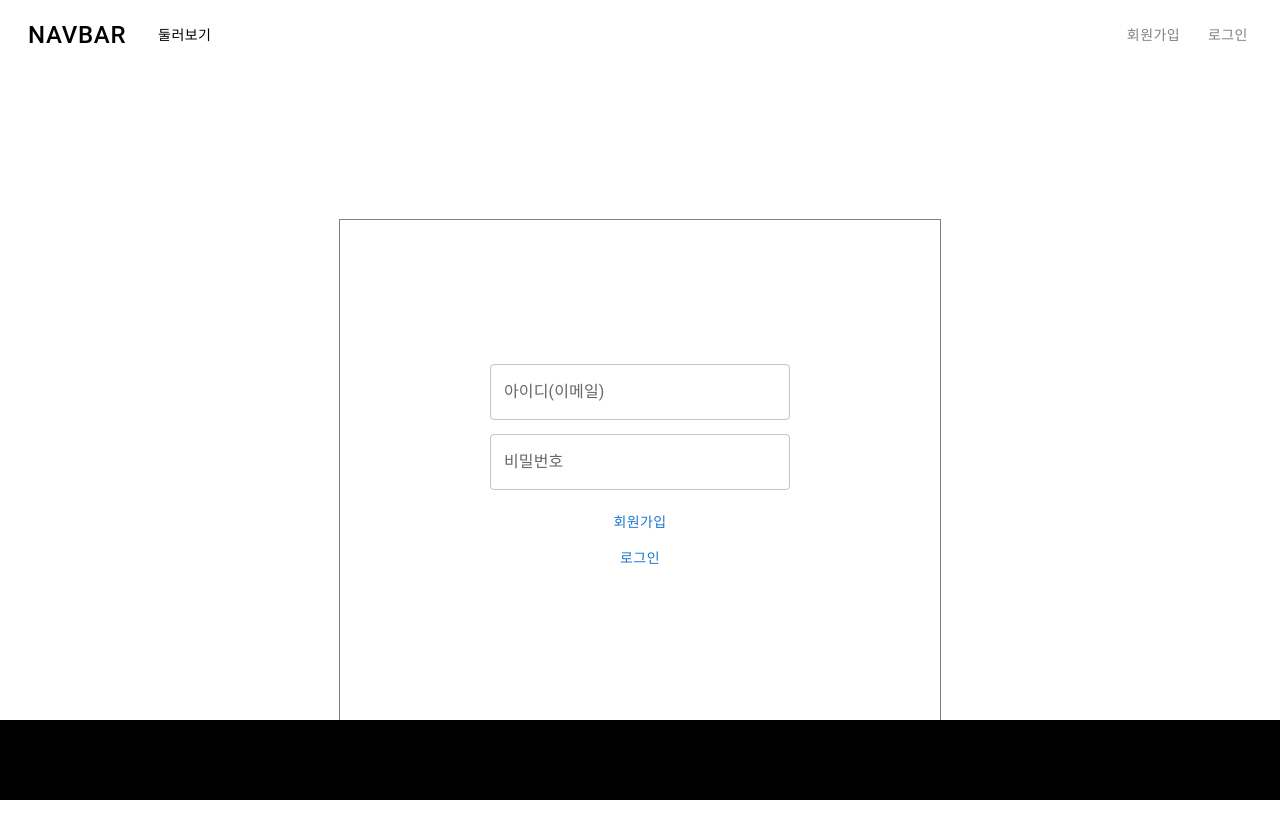
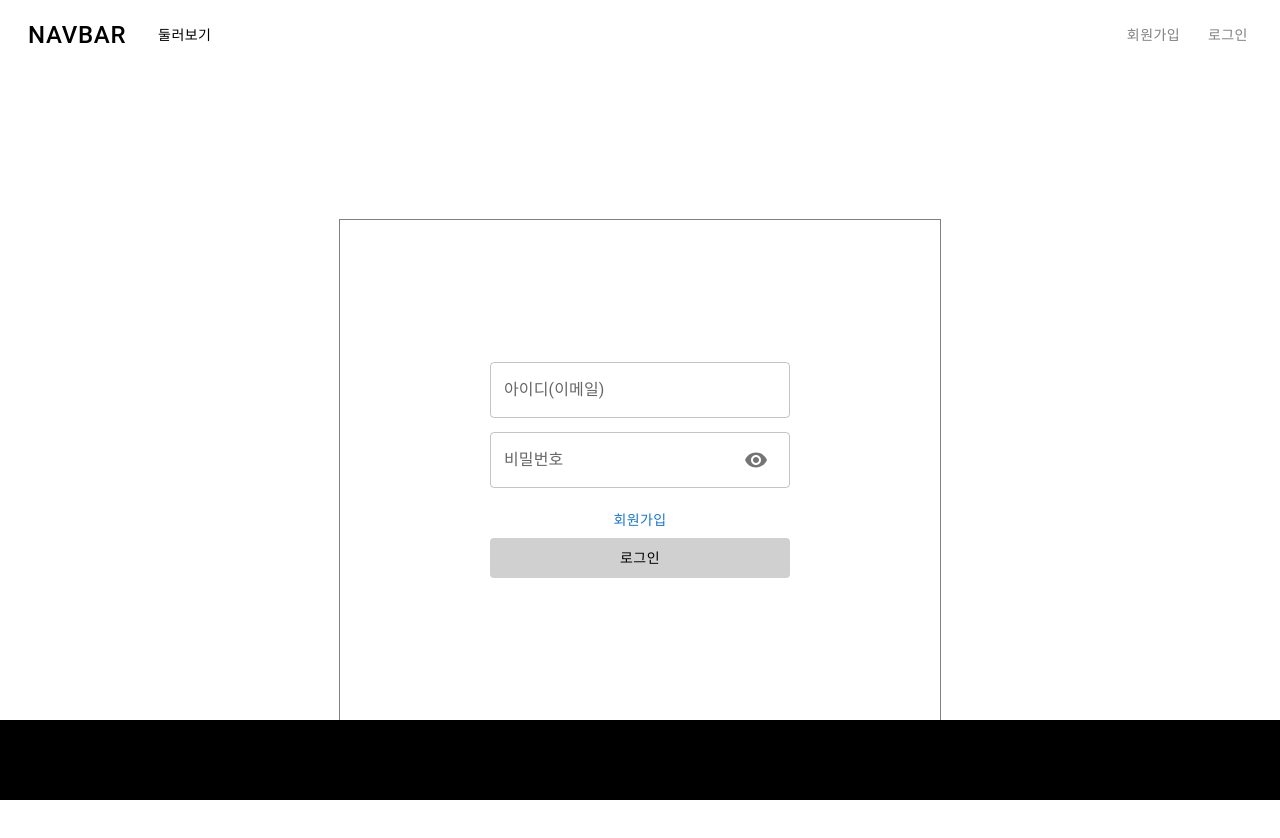
Before and after one commit to SikHye24/EX_project, a React (Create React App) app in the folder ex_project/: page /signin in a window 1280 px wide. Shown: the top 838 px of the page. Built offline with nearby package versions, Linux system fonts and the light colour scheme.

Commit message:
Librarypage 제작

```diff
--- a/ex_project/package.json
+++ b/ex_project/package.json
@@ -5,6 +5,7 @@
   "dependencies": {
     "@emotion/react": "^11.11.4",
     "@emotion/styled": "^11.11.5",
+    "@mui/icons-material": "^5.15.15",
     "@mui/material": "^5.15.15",
     "@testing-library/jest-dom": "^5.14.1",
     "@testing-library/react": "^13.0.0",
--- a/ex_project/src/pages/LibraryPage.jsx
+++ b/ex_project/src/pages/LibraryPage.jsx
@@ -1,9 +1,30 @@
 import React from 'react';
+import {Box, Grid,Divider} from '@mui/material';
 
 export default function LibraryPage() {
   return (
     <div>
-        <h1>Library Page</h1>
+      <Box sx={{marginLeft: '200px', marginRight: '200px', display: 'flex', flexDirection: 'column', justifyContent: 'center',backgroundColor : 'white' }}>
+        <h1>음원 차트</h1>
+        <Divider sx={{marginBottom: '10px'}} />
+        <Grid item xs={10} sm={6} md={4}>
+        <Grid container spacing={2}>
+          <Grid item xs={6} sx={{whiteSpace: 'nowrap'}}>
+            <p1>곡/앨범</p1>
+          </Grid>
+          <Grid item xs={3} sx={{whiteSpace: 'nowrap'}}>
+            <p1>아티스트</p1>
+          </Grid>
+          <Grid item xs={1} sx={{whiteSpace: 'nowrap'}}>
+            <p1>음원구매</p1>
+          </Grid>
+          <Grid item xs={1} sx={{whiteSpace: 'nowrap'}}>
+            <p1>NFT구매</p1>
+          </Grid>
+        </Grid>
+        <Divider sx={{marginTop:'10px',marginBottom: '10px'}} />
+        </Grid>
+      </Box>
     </div>
   );
 }
--- a/ex_project/src/pages/SigninPage.jsx
+++ b/ex_project/src/pages/SigninPage.jsx
@@ -1,8 +1,18 @@
-import React from 'react';
+import React, {useState} from 'react';
 import {Box, Button, TextField} from '@mui/material';
+import IconButton from '@mui/material/IconButton';
+import VisibilityIcon from '@mui/icons-material/Visibility';
+import VisibilityOffIcon from '@mui/icons-material/VisibilityOff';
 import {useNavigate} from 'react-router-dom'
 
 export default function SigninPage() {
+  const [passwordVisible, setPasswordVisible] = useState(false);
+  const [password, setPassword] = useState('');
+
+  const togglePasswordVisibility = () => {
+    setPasswordVisible(!passwordVisible);
+  };
+
   const Navigate = useNavigate();
   return (
     <div>
@@ -13,11 +23,22 @@ export default function SigninPage() {
         ></TextField>
         <TextField sx={{width : '300px', height:'40px',backgroundColor : 'white', marginBottom: '30px'}}
           label="비밀번호"
-        ></TextField>
+          type={passwordVisible ? 'text' : 'password'}
+          value={password}
+          onChange={(e) => setPassword(e.target.value)}
+          InputProps={{
+            endAdornment: (
+              <IconButton onClick={togglePasswordVisibility}>
+                {passwordVisible ? <VisibilityOffIcon /> : <VisibilityIcon />}
+              </IconButton>
+            ),
+          }}
+        >
+        </TextField>
         <Box>
           <Button onClick={() => {Navigate('/signup')}}>회원가입</Button>
         </Box>
-        <Button>로그인</Button>
+        <Button sx={{width : '300px', height : '40px', color : 'black', backgroundColor : '#d0d0d0'}}>로그인</Button>
        </Box>
       </Box>
     </div>
```
Also changed, not shown: ex_project/src/Components/Musiclist.jsx (added, +9 -0 lines), 1 other file (tests, documents, lock files or other folders).
